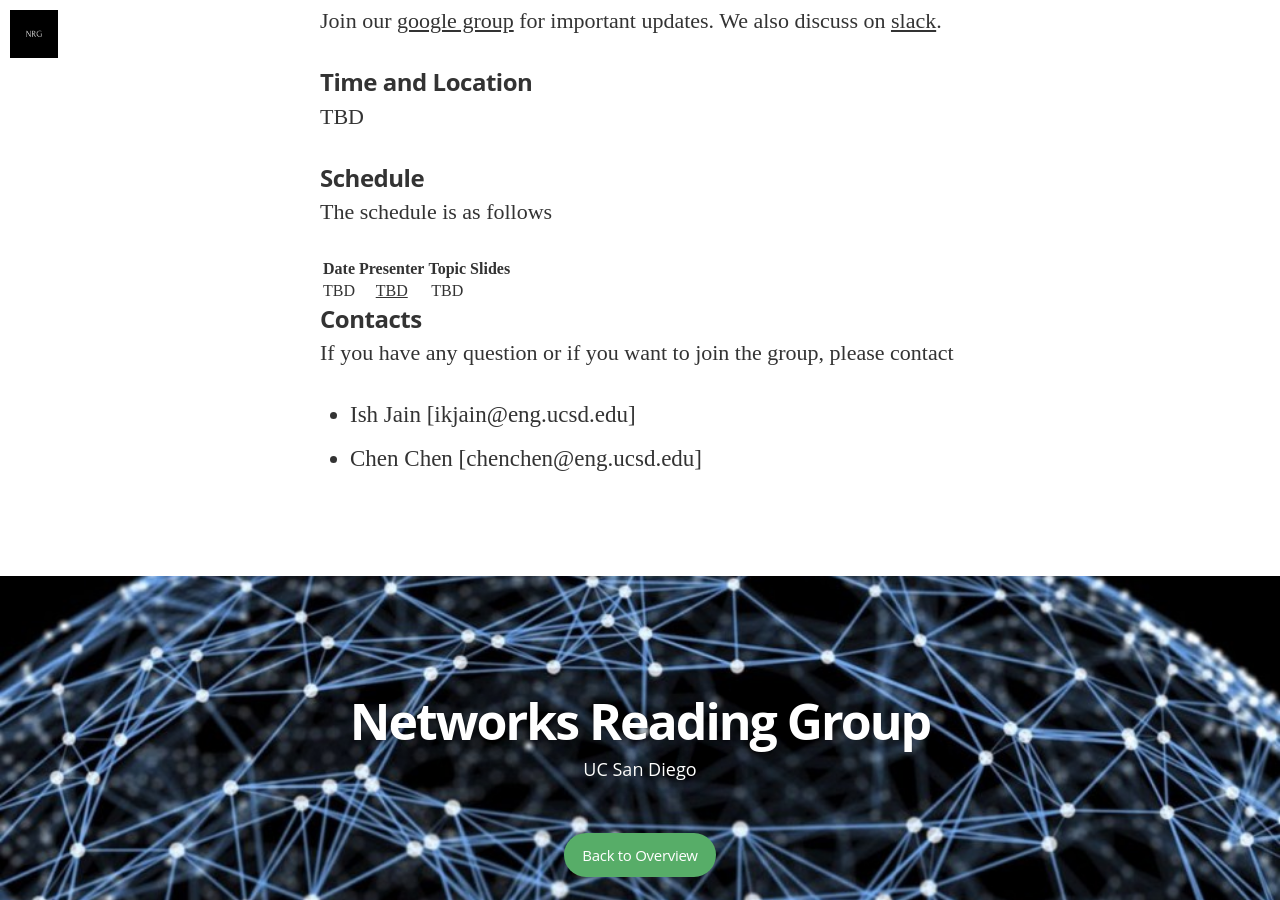
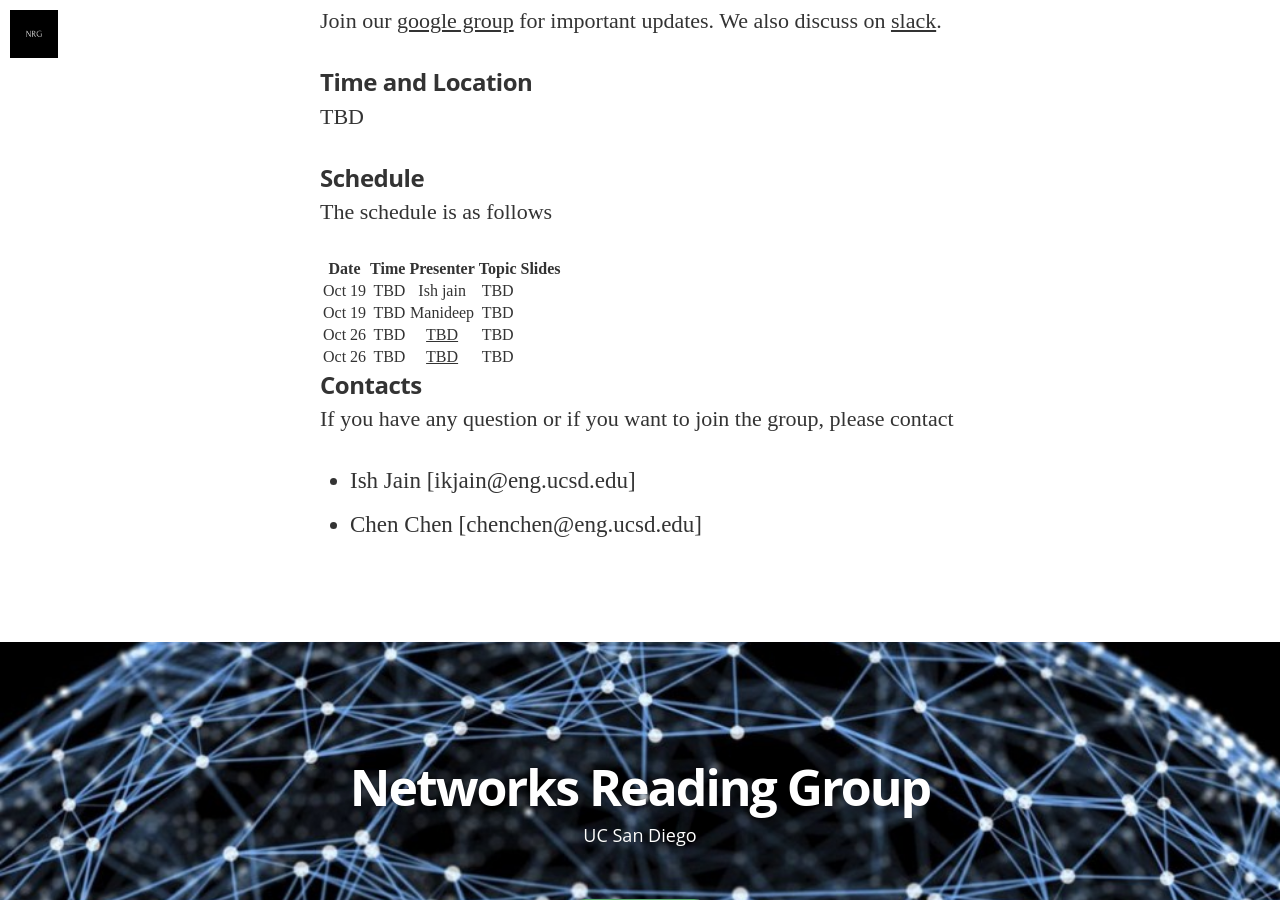
Before and after one commit to nrgucsd/nrgucsd.github.io, a Jekyll site: the page built from _posts/2018-09-01-Reading-Fall2018.markdown, in a window 1280 px wide and 900 px high, scrolled down 1734 px. Built offline with Jekyll 4.4.1, drawn with Linux system fonts in a browser that asks for light colours; nearby versions of some CDN libraries; some web fonts are replaced.

Commit message:
Update 2018-09-01-Reading-Fall2018.markdown

```diff
--- a/_posts/2018-09-01-Reading-Fall2018.markdown
+++ b/_posts/2018-09-01-Reading-Fall2018.markdown
@@ -30,11 +30,12 @@ TBD
 
 The schedule is as follows
 
-| Date        | Presenter          | Topic  | Slides |
-|:-----------:|:------------------:|:------:|:------:|
-| TBD         | [TBD][GDrive]                | TBD    |        |
-
-
+| Date      | Time  | Presenter          | Topic  | Slides |
+|:---------:|-----:|:------------------:|:------:|:------:|
+| Oct 19    | TBD    | Ish jain         | TBD    |        |
+| Oct 19    | TBD    | Manideep         | TBD    |        |
+| Oct 26    | TBD    | [TBD][GDrive]                | TBD    |        |
+| Oct 26    | TBD   | [TBD][GDrive]                | TBD    |        |
 
 
 ### Contacts
```
